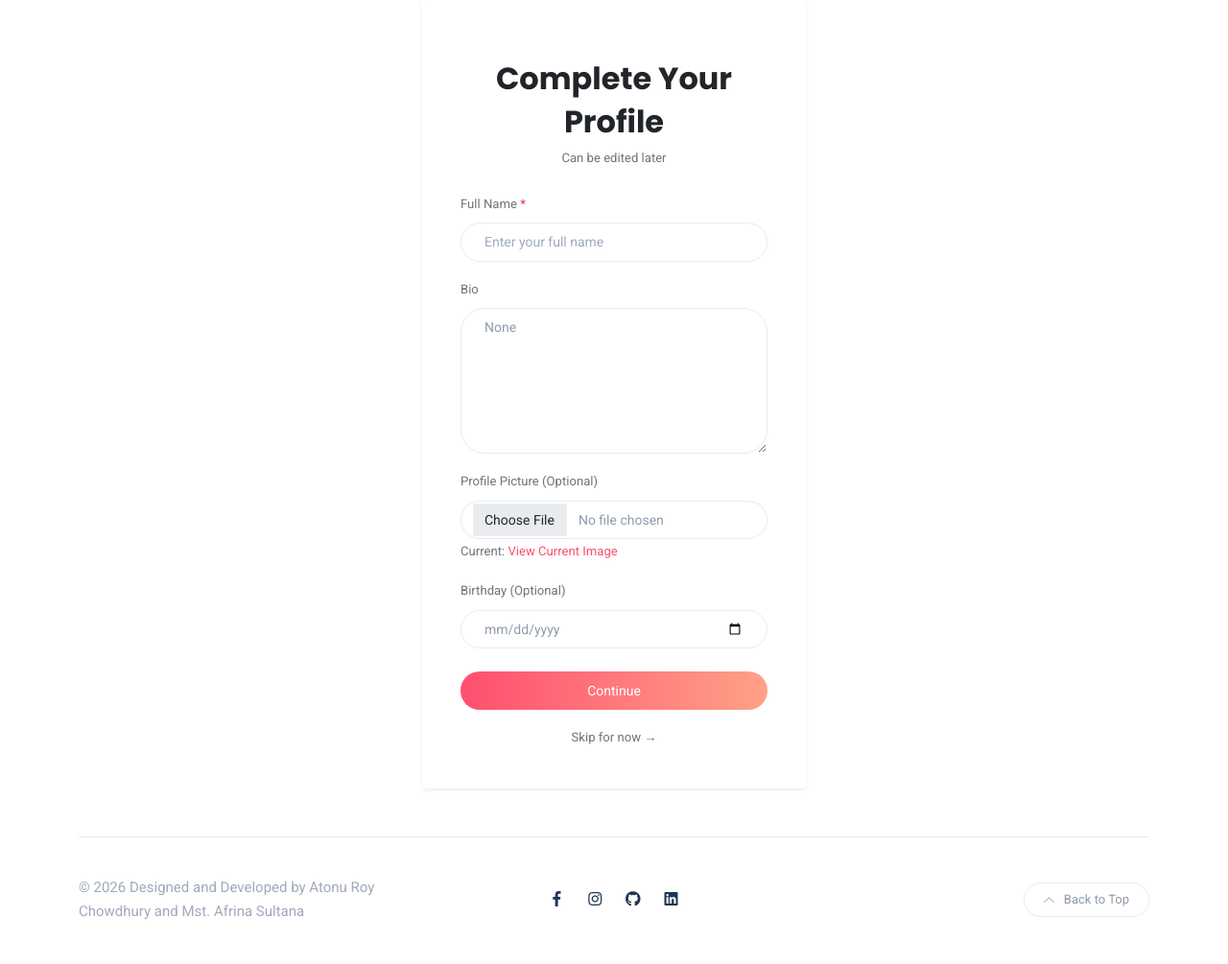
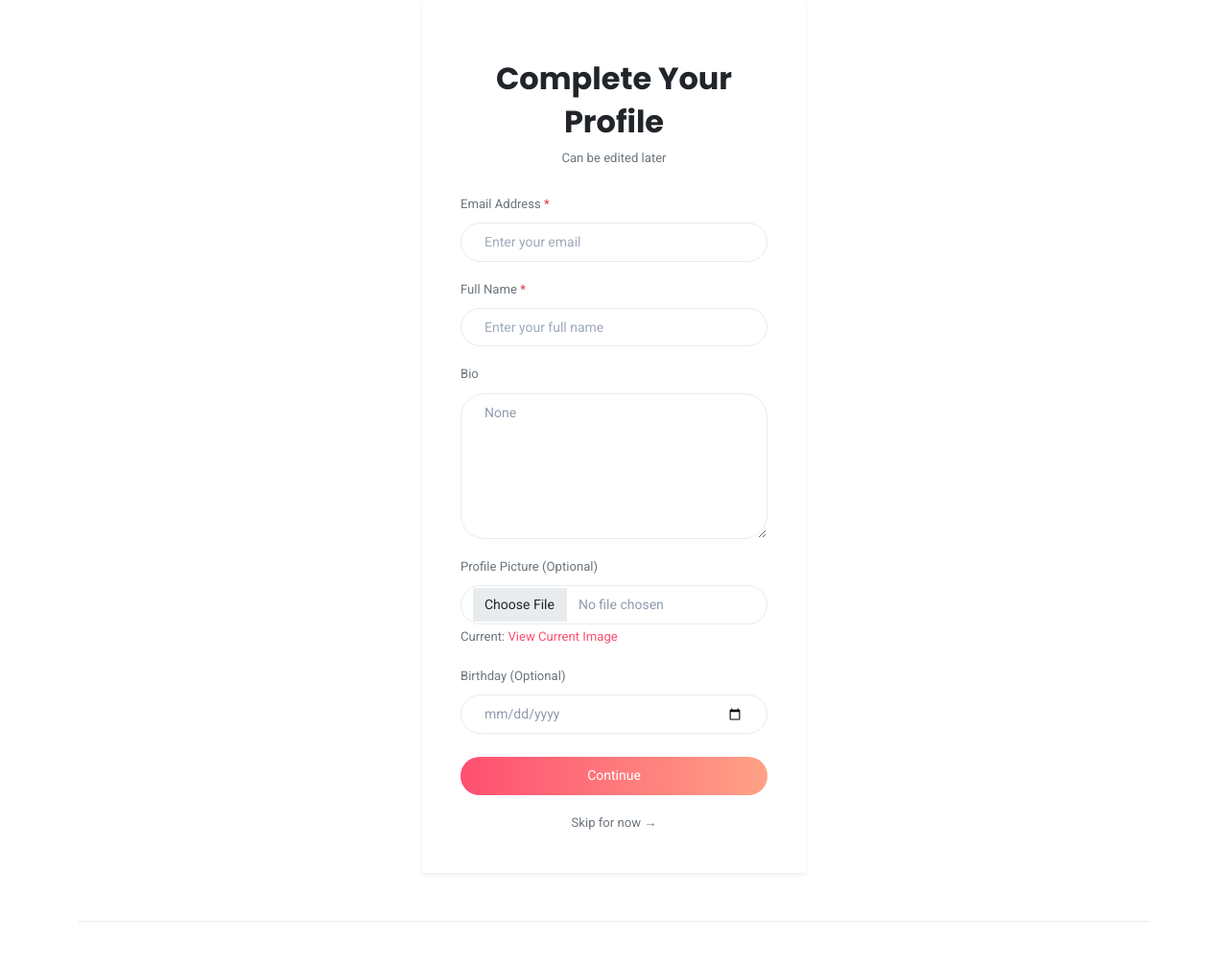
Before and after one commit to atonu-a/inkwell, a Django app: page /onboarding/ in a window 1280 px wide. Shown: the part 106-1111 px from the top of the page at 96% size. Before the commit the page ends 1065 px from the top, so only its background shows below. Run offline with Django 5.2, Linux system fonts and the light colour scheme; a user stored in the database is signed in; data comes from the database, SQL or seed files in the repository; style sheets or scripts are compiled from the project's sources; some libraries are stand-ins or nearby versions.

Commit message:
Add email field to Profile model and update registration flow

```diff
--- a/templates/base.html
+++ b/templates/base.html
@@ -158,8 +158,10 @@
 							<button title="Create a post" class="create icon-button position-relative"
 								onclick="window.location.href='/messages'">
 								<i class="fa-solid fa-paper-plane"></i>
-								<span class="position-absolute top-0 start-100 translate-middle p-1 bg-danger border border-light rounded-circle">
-									<span class="visually-hidden">New alerts</span>
+<!--
+								<span class="position-absolute top-0 start-100 translate-middle badge rounded-pill bg-danger">
+
+									<span class="visually-hidden">unread messages</span> -->
 								</span>
 							</button>
 
@@ -179,12 +181,14 @@
 		</header>
 
 		{% if messages %}
-		<div class="row justify-content-center mt-3">
+		<div class="row justify-content-center mt-3 position-sticky">
 			<div class="col-12" style="max-width: 600px;"> {% for message in messages %}
-				<div class="alert alert-{% if message.tags == 'error' %}danger{% else %}{{ message.tags|default:'info' }}{% endif %} alert-dismissible fade show shadow-sm"
-					role="alert">
+				<div class="alert alert-warning alert-dismissible fade show shadow-sm position-relative pe-5" role="alert">
+
 					{{ message }}
-					<button type="button" class="btn-close" data-bs-dismiss="alert" aria-label="Close"></button>
+
+					<button type="button" class="btn-close position-absolute top-50 end-0 translate-middle-y me-3" data-bs-alert
+						aria-label="Close"></button>
 				</div>
 				{% endfor %}
 			</div>
--- a/templates/onboarding.html
+++ b/templates/onboarding.html
@@ -24,6 +24,11 @@
 
             <form method="POST" enctype="multipart/form-data">
                 {% csrf_token %}
+                <div class="mb-3">
+                    <label class="form-label small fw-semibold text-secondary">Email Address <span class="text-danger">*</span></label>
+                    <input value="{{ profile.email }}" type="text" name="email" class="form-control"
+                        placeholder="Enter your email" required>
+                </div>
 
                 <div class="mb-3">
                     <label class="form-label small fw-semibold text-secondary">Full Name <span class="text-danger">*</span></label>
--- a/user_auth/models.py
+++ b/user_auth/models.py
@@ -4,10 +4,12 @@ from django.contrib.auth.models import User
 
 class Profile (models.Model):
     user = models.OneToOneField(User, on_delete=models.CASCADE)
-    bio = models.TextField(blank=True, null=True);
+    email = models.EmailField(blank=True)
+    bio = models.TextField(blank=True, null=True)
     full_name = models.CharField(max_length=150, blank =True)
     profile_pic = models.ImageField(upload_to='profile/', blank=True, null=True)
     birthday = models.DateField(blank=True, null=True)
+
 
     def get_profile_pic(self):
         if self.profile_pic:
--- a/user_auth/views.py
+++ b/user_auth/views.py
@@ -1,5 +1,6 @@
 from django.http import JsonResponse, HttpResponseNotAllowed
 from django.shortcuts import render, redirect, get_object_or_404
+from django import forms
 from django.contrib.auth.forms import UserCreationForm,AuthenticationForm
 from django.contrib.auth import login,logout
 from django.contrib.auth.decorators import login_required
@@ -14,28 +15,42 @@ from django.contrib import messages
 
 User = get_user_model()
 
+class CustomUserCreationForm(UserCreationForm):
+    email = forms.EmailField(required=True)
 
+    class Meta:
+        model = User
 
+        fields = ("username", "email")
+
+    def __init__(self, *args, **kwargs):
+        super().__init__(*args, **kwargs)
+        for field in self.fields.values():
+            field.widget.attrs.update({'class': 'form-control'})
 
 
 def register_view(request):
-    if request.method =='POST':
-        form = UserCreationForm(request.POST)
+    if request.method == 'POST':
+
+        form = CustomUserCreationForm(request.POST)
         if form.is_valid():
             user = form.save()
-            login(request,user)
+            login(request, user)
             return redirect('onboarding')
     else:
-        form = UserCreationForm()
-    return render(request, 'register.html', {'form':form})
+        form = CustomUserCreationForm()
+
+    return render(request, 'register.html', {'form': form})
 
 def onboarding_view(request):
     profile, created = Profile.objects.get_or_create(user=request.user)
     if request.method == 'POST':
+        email = request.POST.get("email","")
         full_name = request.POST.get("full_name", "")
         bio = request.POST.get("bio", "")
         birthday = request.POST.get("birthday") or None
         profile_pic = request.FILES.get('profile_pic')
+        profile.email = email
         profile.full_name = full_name
         profile.bio = bio
         profile.birthday = birthday
@@ -62,6 +77,7 @@ def login_view(request):
 
 @login_required(login_url='login')
 def profile_view(request):
+
     posts = (
         Blog.objects
         .select_related("author", "category")
@@ -94,6 +110,8 @@ def profile_view(request):
         "followers_count":followers_count,
 
     }
+    if request.user.is_authenticated and not request.user.profile.email:
+        messages.warning(request, "To activate the password reset feature please add an valid email address to your profile!")
 
     return render(request, "personal.html", context)
 
```
Also changed, not shown: HOME/views.py (+6 -1 lines), blogging/settings.py (+15 -0 lines), user_auth/migrations/0004_profile_email.py (added).
